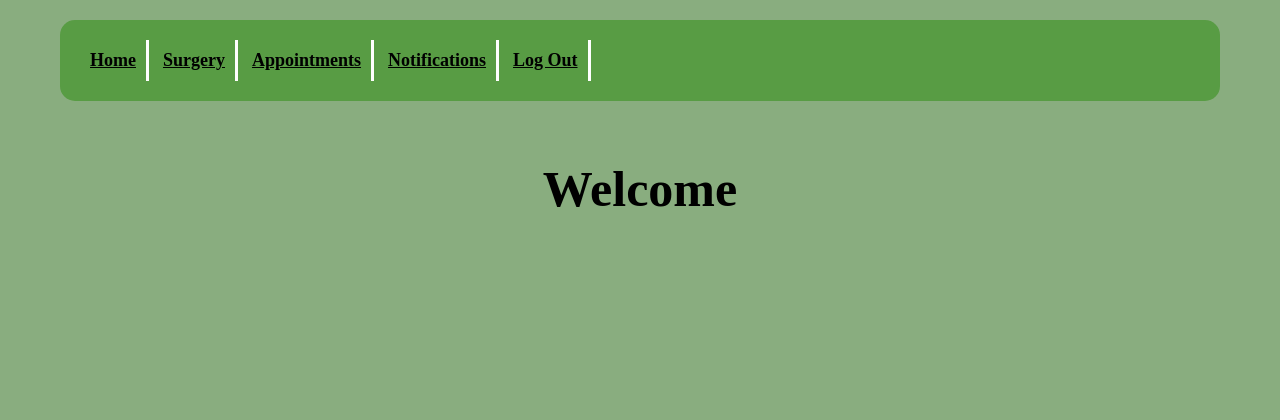
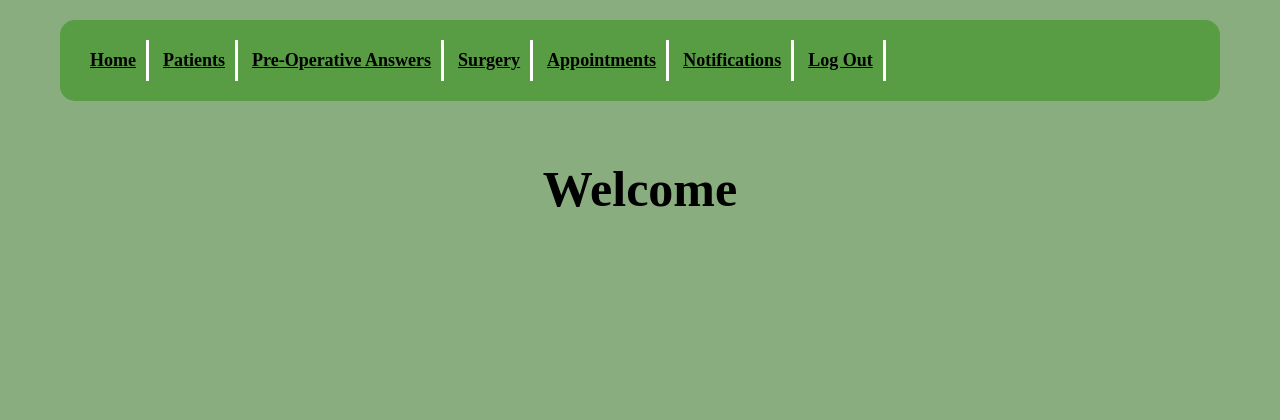
Before and after one commit to Shelly855/stage-three, a PHP site: page /doctorProfile/dashboardDoctor.php in a window 1280 px wide. Shown: the top 420 px of the page. Run offline with PHP 8.4, Linux system fonts and the light colour scheme; the visitor is signed in with stand-in values (Sample User, id 1).

Commit message:
Update doctorHeader.php

```diff
--- a/includes/doctorHeader.php
+++ b/includes/doctorHeader.php
@@ -2,6 +2,8 @@
     <nav>
         <ul>
             <li><a href="../doctorProfile/dashboardDoctor.php">Home</a></li>
+            <li><a href="../doctorProfile/viewPatients.php">Patients</a></li>
+            <li><a href="../doctorProfile/viewPOAanswers.php">Pre-Operative Answers</a></li>
             <li><a href="../proposedSurgery/proposedSurgery.php">Surgery</a></li>
             <li><a href="../doctorAppointments/doctorAppointments.php">Appointments</a></li>
             <li><a href="../notifications.php">Notifications</a></li>
```
